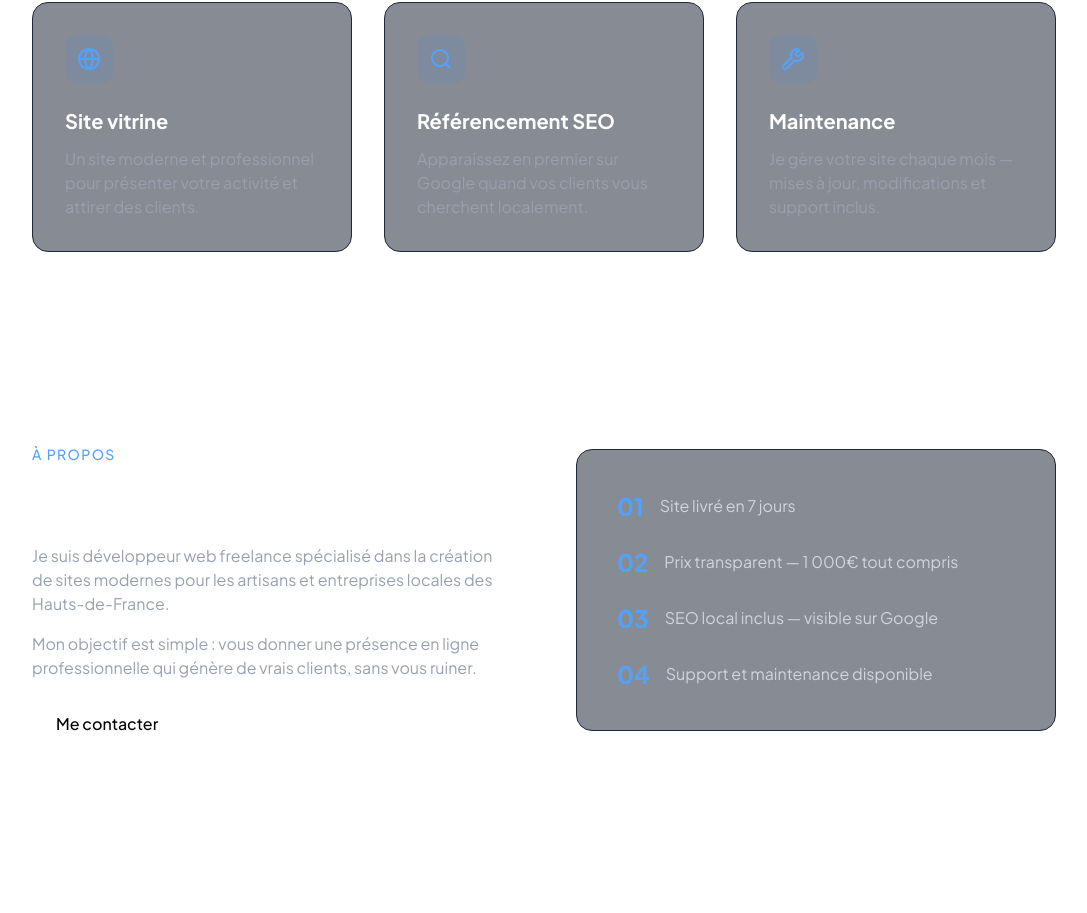
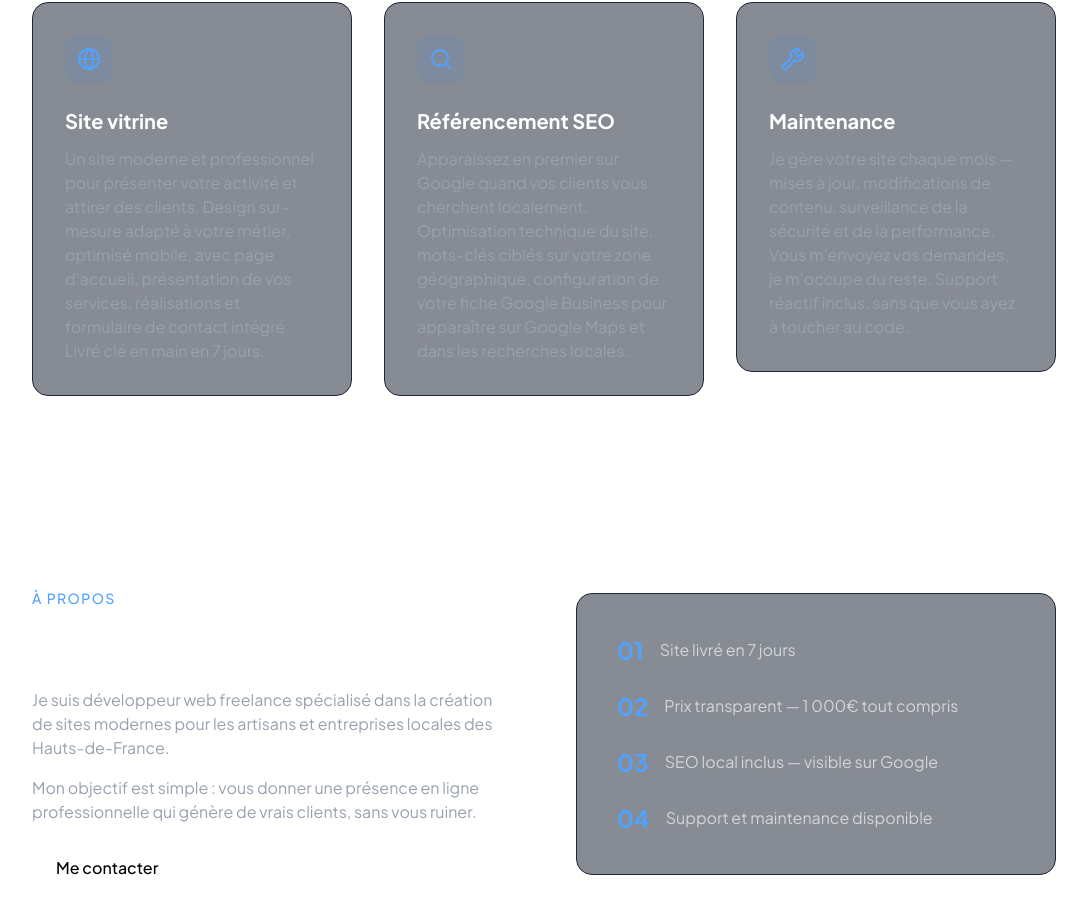
Before and after one commit to enguerrandbourghelle/agence-demo, a Next.js app: page / in a window 1280 px wide. Shown: the part 1235-2148 px from the top of the page, without its empty margins (96-1183 px from the left). Built offline with nearby package versions, Linux system fonts and the light colour scheme.

Commit message:
feat: descriptions detaillees sur Services

```diff
--- a/components/Services.tsx
+++ b/components/Services.tsx
@@ -16,7 +16,9 @@ export default function Services() {
                 <Globe className="text-blue-400 w-6 h-6 group-hover:text-white transition-all duration-300" />
               </div>
               <h3 className="text-xl font-bold mb-3 text-white">Site vitrine</h3>
-              <p className="text-gray-400">Un site moderne et professionnel pour présenter votre activité et attirer des clients.</p>
+              <p className="text-gray-400">
+                Un site moderne et professionnel pour présenter votre activité et attirer des clients. Design sur-mesure adapté à votre métier, optimisé mobile, avec page d&apos;accueil, présentation de vos services, réalisations et formulaire de contact intégré. Livré clé en main en 7 jours.
+              </p>
             </div>
           </AnimatedSection>
           <AnimatedSection>
@@ -25,7 +27,9 @@ export default function Services() {
                 <Search className="text-blue-400 w-6 h-6 group-hover:text-white transition-all duration-300" />
               </div>
               <h3 className="text-xl font-bold mb-3 text-white">Référencement SEO</h3>
-              <p className="text-gray-400">Apparaissez en premier sur Google quand vos clients vous cherchent localement.</p>
+              <p className="text-gray-400">
+                Apparaissez en premier sur Google quand vos clients vous cherchent localement. Optimisation technique du site, mots-clés ciblés sur votre zone géographique, configuration de votre fiche Google Business pour apparaître sur Google Maps et dans les recherches locales.
+              </p>
             </div>
           </AnimatedSection>
           <AnimatedSection>
@@ -34,7 +38,9 @@ export default function Services() {
                 <Wrench className="text-blue-400 w-6 h-6 group-hover:text-white transition-all duration-300" />
               </div>
               <h3 className="text-xl font-bold mb-3 text-white">Maintenance</h3>
-              <p className="text-gray-400">Je gère votre site chaque mois — mises à jour, modifications et support inclus.</p>
+              <p className="text-gray-400">
+                Je gère votre site chaque mois — mises à jour, modifications de contenu, surveillance de la sécurité et de la performance. Vous m&apos;envoyez vos demandes, je m&apos;occupe du reste. Support réactif inclus, sans que vous ayez à toucher au code.
+              </p>
             </div>
           </AnimatedSection>
         </div>
```
